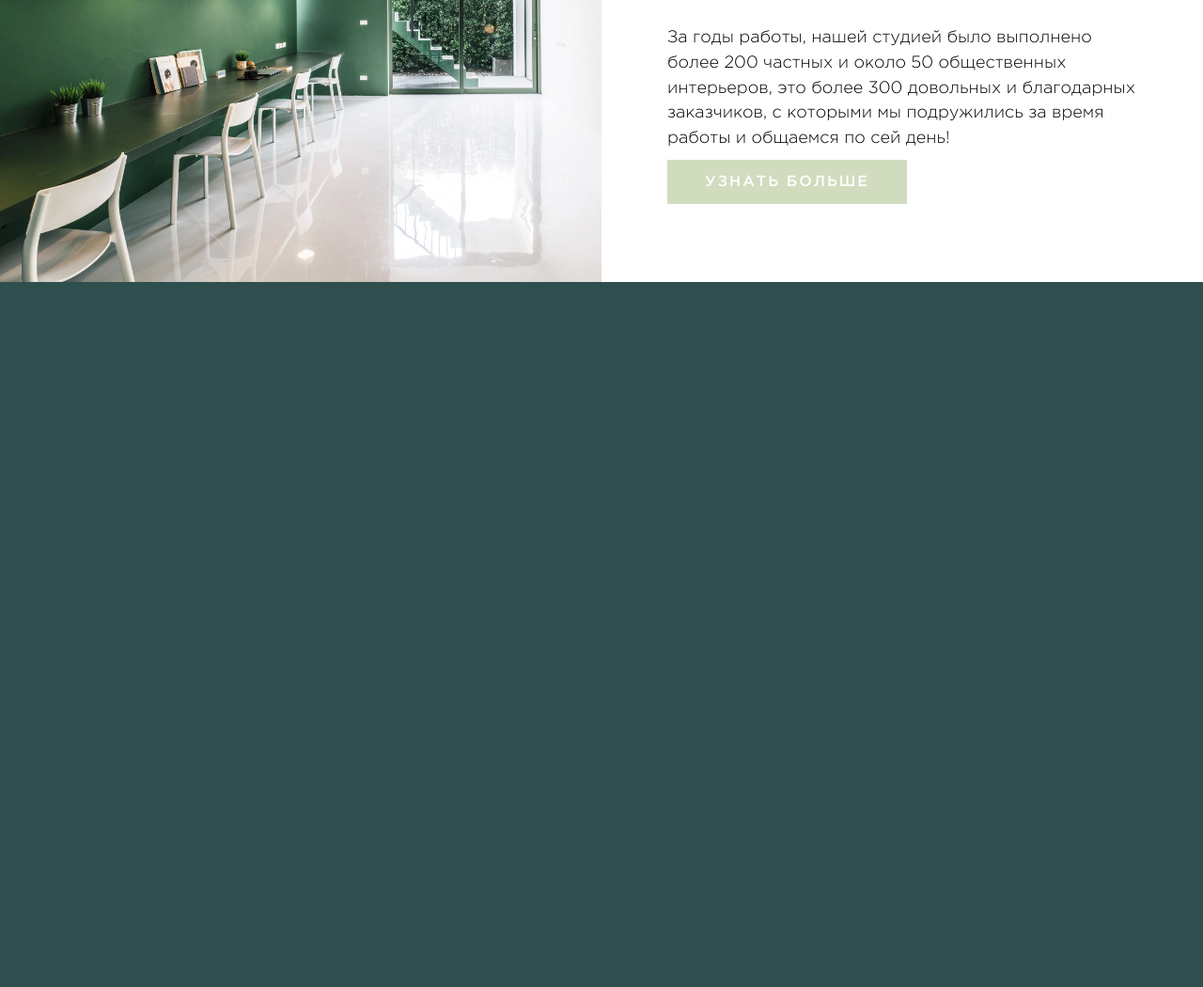
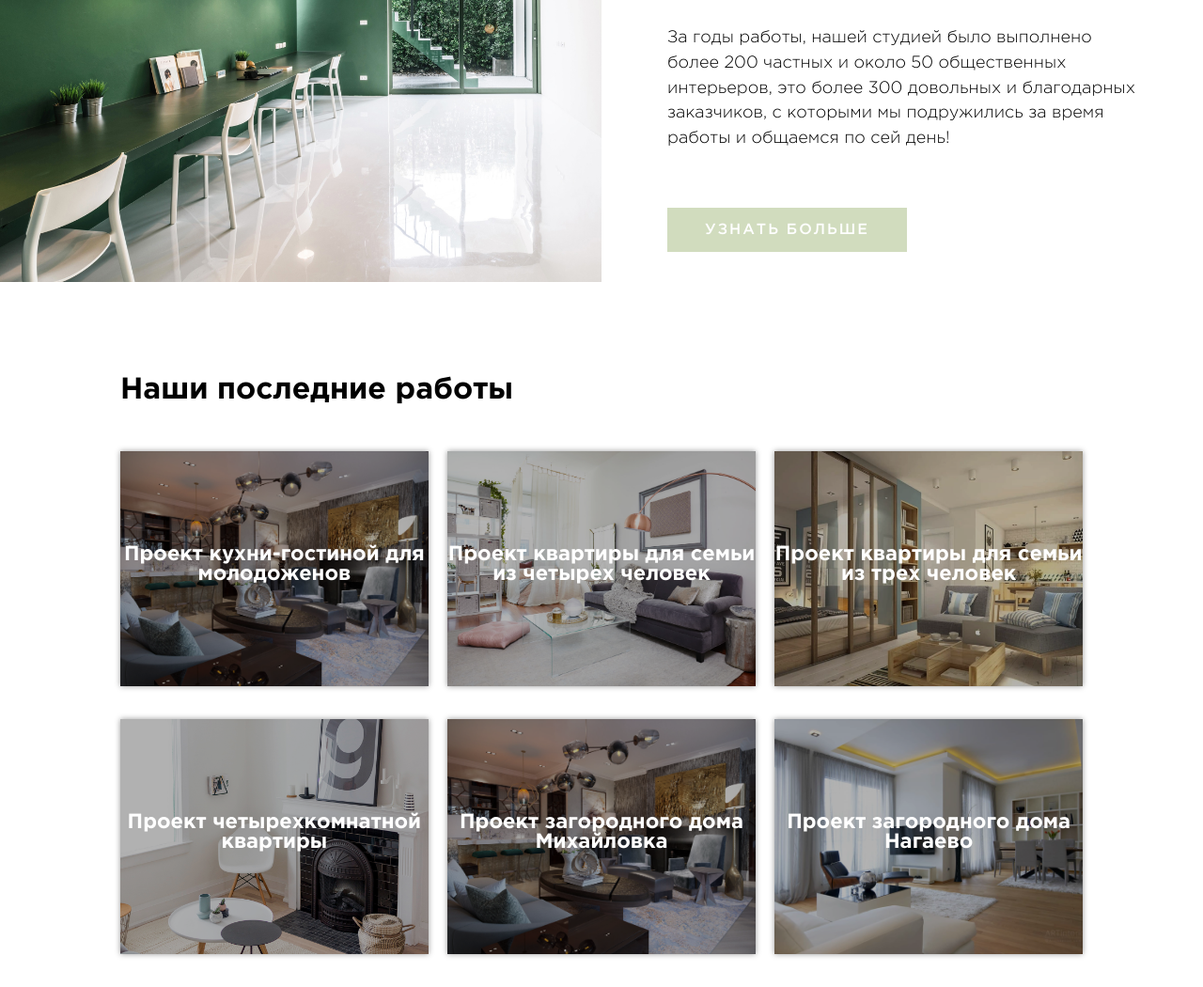
Before and after one commit to RenatGrishin/v_comfortlife, a plain HTML site: page index.html in a window 1280 px wide. Shown: the part 1130-2180 px from the top of the page at 94% size. Before the commit the page ends 1430 px from the top, so only its background shows below. Drawn offline with Linux system fonts and the light colour scheme.

Commit message:
v0.3
add Our Works

```diff
--- a/css/main.css
+++ b/css/main.css
@@ -214,10 +214,68 @@ slideBut{
     line-height: 20pt;
     padding-bottom: 24px;
 }
-.buttonA{
+.btnA{
+    line-height: 90pt
+}
+
+
+/*  Our Works  */
+.our-work{
+    width: 100%;
+    background-color: #fff;
+}
+.ow-width{
+    width: 80%;
+    margin-left: 10%;
+    margin-right: 10%;
+    padding-top: 100px;
+}
+.ow-width h2{
+    padding-bottom: 50px;
 
 }
-
+.ow-width ul{
+    display: flex;
+    flex-wrap: wrap;
+    justify-content: space-between
+}
+.ow-width ul li{
+    width: 32%;
+    height: 250px;
+    background-color: #000;
+    margin-bottom: 35px;
+    box-shadow: 0 0 6px rgba(0,0,0,0.4);
+    position: relative;
+    z-index: 10;
+    text-align: center;
+}
+.ow-width ul li a{
+    color: #fff;
+}
+.ow-width ul li a img{
+    width: 100%;
+    height: 100%;
+    object-fit: cover;
+    opacity: 0.70;
+    position: absolute;
+    left: 0;
+    top: 0;
+}
+.ow-width ul li a h3{
+    position: absolute;
+    z-index: 15;
+    width: 100%;
+    font-family: GPB;
+    font-size: 22px;
+    top: 100px;
+}
+#ow-bt-width{
+    width: 100%;
+    text-align: center;
+}
+.btnB{
+    line-height: 40pt;
+}
 
 
 
--- a/index.html
+++ b/index.html
@@ -55,9 +55,49 @@
             <a class="button btnA" href="#">УЗНАТЬ БОЛЬШЕ</a>
             </div>
         </article>
-    </section>
-    <section class="out-work">
-
+    </section><!--  About Us END  -->
+    <section class="our-work"><!--  Our Works   -->
+        <div class="ow-width">
+        <h2>Наши последние работы</h2>
+        <ul>
+            <li>
+                <a href="#">
+                <img src="images/9.jpg">
+                <h3>Проект кухни-гостиной для молодоженов</h3>
+                </a>
+            </li>
+            <li>
+                <a href="#">
+                <img src="images/5.jpg">
+                <h3>Проект квартиры для семьи из четырех человек</h3>
+                </a>
+            </li>
+            <li>
+                <a href="#">
+                <img src="images/1.jpeg">
+                <h3>Проект квартиры для семьи из трех человек</h3>
+                </a>
+            </li>
+            <li>
+                <a href="#">
+                <img src="images/12.jpg">
+                <h3>Проект четырехкомнатной квартиры</h3>
+                </a>
+            </li>
+            <li>
+                <a href="#">
+                <img src="images/9.jpg">
+                <h3>Проект загородного дома Михайловка</h3>
+                </a>
+            </li>
+            <li>
+                <a href="#">
+                <img src="images/8.jpg">
+                <h3>Проект загородного дома Нагаево</h3>
+                </a>
+            </li>
+        </ul>
+        </div>
     </section>
     </main>
 </body>
```
